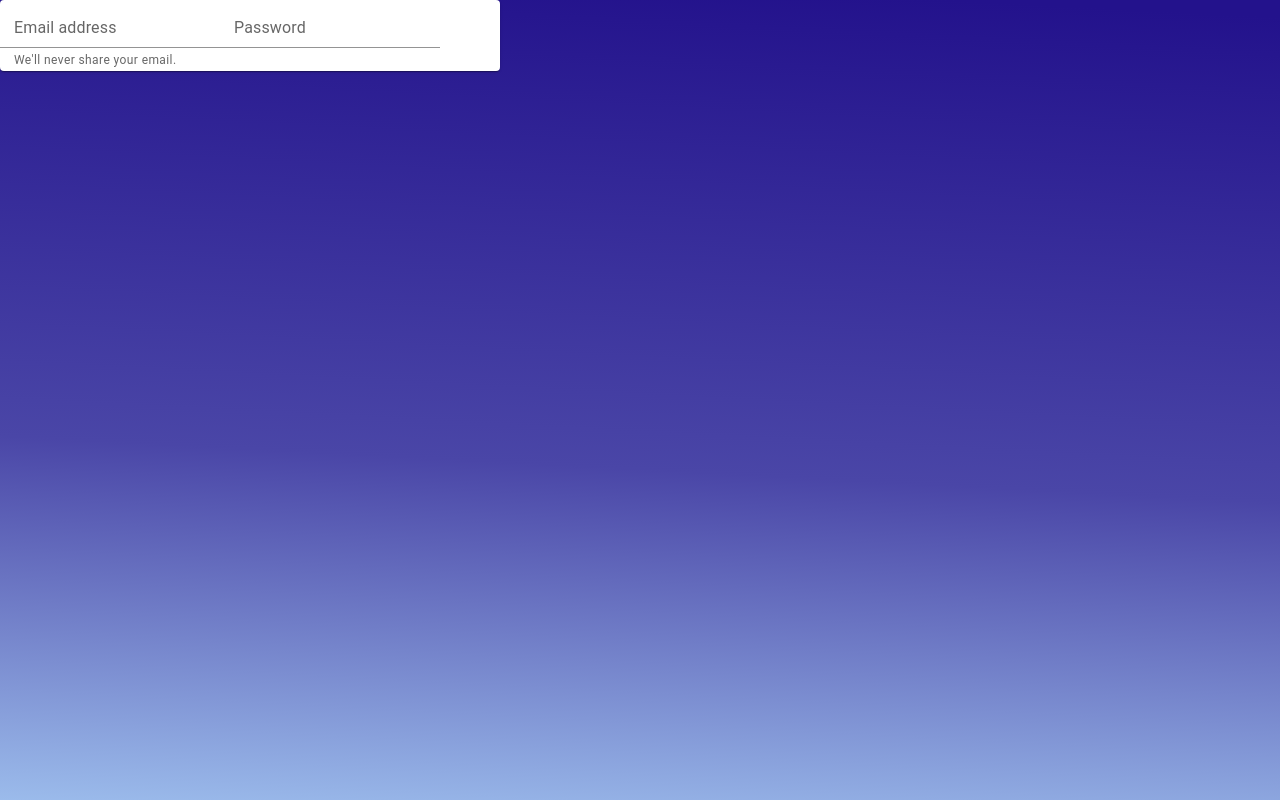
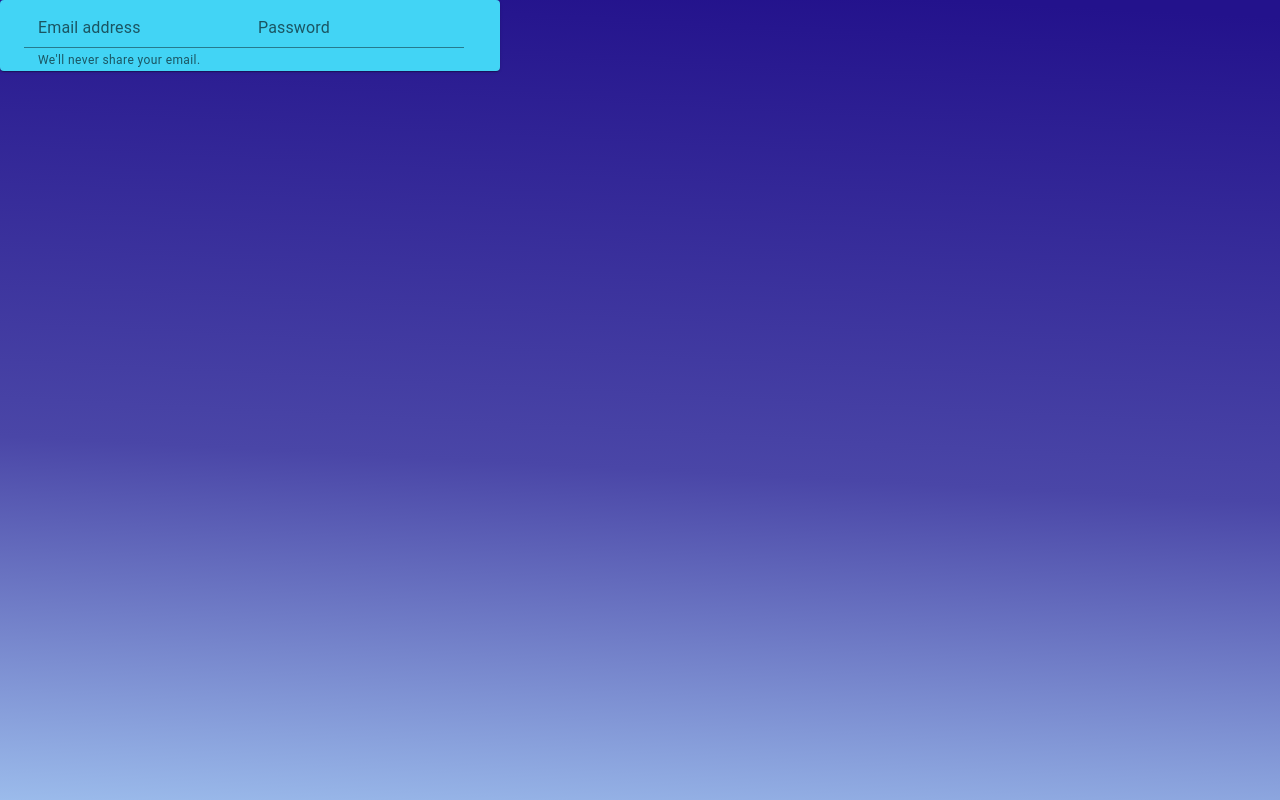
Before and after one commit to hope428/functional-login, a React (Create React App) app in the folder client/: page / in a window 1280 px wide. Built offline with nearby package versions, Linux system fonts and the light colour scheme.

Commit message:
added mui theme

```diff
--- a/client/src/App.js
+++ b/client/src/App.js
@@ -2,12 +2,16 @@
 import "./App.css";
 import Form from "./components/Form";
 import CustomCard from "./components/Card";
+import { ThemeProvider } from "@mui/material";
+import { appTheme } from "./themes/theme";
 
 function App() {
   return (
-    <CustomCard>
-      <Form />
-    </CustomCard>
+    <ThemeProvider theme={appTheme}>
+      <CustomCard>
+        <Form />
+      </CustomCard>
+    </ThemeProvider>
   );
 }
 
--- a/client/src/components/Card.js
+++ b/client/src/components/Card.js
@@ -2,5 +2,5 @@
 import { Card } from "@mui/material";
 
 export default function CustomCard({ children }) {
-  return <Card sx={{ maxWidth: 500 }}>{children}</Card>;
+  return <Card sx={{ maxWidth: 500, bgcolor: 'primary.main' }}>{children}</Card>;
 }
--- a/client/src/components/Form.js
+++ b/client/src/components/Form.js
@@ -1,10 +1,10 @@
 import React from "react";
-import { FormControl, InputLabel, Input, FormHelperText } from "@mui/material";
+import { FormControl, InputLabel, Input, FormHelperText, Container } from "@mui/material";
 
 export default function Form() {
 
   return (
-      <form>
+      <Container>
         <FormControl>
           <InputLabel htmlFor="email">Email address</InputLabel>
           <Input id="email" aria-describedby="my-helper-text" />
@@ -16,6 +16,6 @@
           <InputLabel htmlFor="password">Password</InputLabel>
           <Input id="password" type="password" />
         </FormControl>
-      </form>
+      </Container>
   );
 }
--- /dev/null
+++ b/client/src/themes/theme.js
@@ -0,0 +1,10 @@
+import React from "react";
+import { createTheme } from "@mui/material/styles";
+
+export const appTheme = createTheme({
+  palette: {
+    primary: {
+        main: '#42d4f5'
+    },
+  },
+});
```
